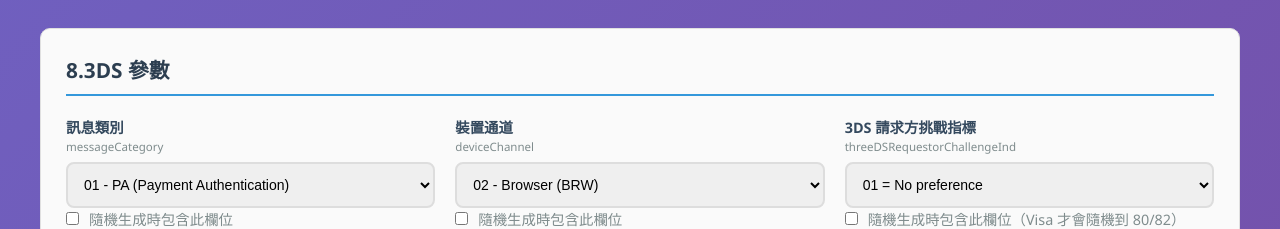
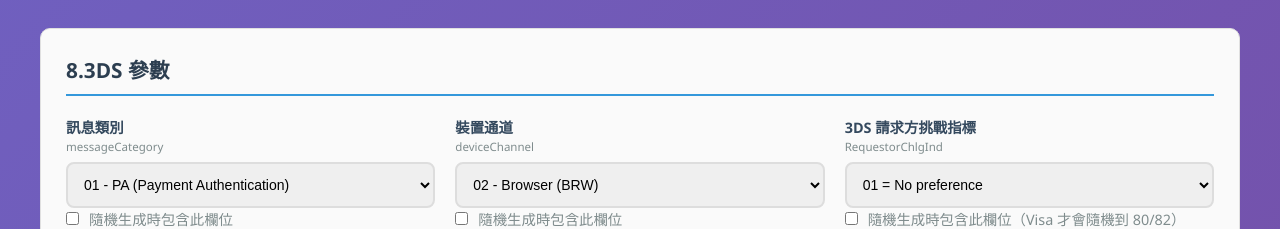
Before and after one commit to xclas721/Grafana-Test-data, a Vue app: page / in a window 1280 px wide. Shown: the part 3640-3869 px from the top of the page. Built offline with nearby package versions, Linux system fonts and the light colour scheme; the HTML template or start-up script is replaced by a standard one.

Commit message:
no message

```diff
--- a/src/components/TestInputForm.vue
+++ b/src/components/TestInputForm.vue
@@ -393,20 +393,14 @@ function generateRandom() {
     const ch = chans[Math.floor(Math.random() * chans.length)] as string
     set('deviceChannel', ch)
   }
-  // threeDSRequestorChallengeInd 隨機（僅在勾選時）- 僅當 ARes=C 且 RReq=N 時允許 01~10，否則強制 NULL_VALUE
+  // threeDSRequestorChallengeInd 隨機（僅在勾選時）- 無狀態限制，值域 01~10
   const ciToggle = document.getElementById(
     'enableThreeDSRequestorChallengeInd'
   ) as HTMLInputElement | null
   if (ciToggle?.checked) {
-    const aresEl = document.getElementById('aresTransStatus') as HTMLSelectElement | null
-    const rreqEl = document.getElementById('rreqTransStatus') as HTMLSelectElement | null
-    if (aresEl?.value === 'C' && rreqEl?.value === 'N') {
-      const cis = ['01', '02', '03', '04', '05', '06', '07', '08', '09', '10']
-      const pick = cis[Math.floor(Math.random() * cis.length)] as string
-      set('threeDSRequestorChallengeInd', pick)
-    } else {
-      set('threeDSRequestorChallengeInd', 'NULL_VALUE')
-    }
+    const cis = ['01', '02', '03', '04', '05', '06', '07', '08', '09', '10']
+    const pick = cis[Math.floor(Math.random() * cis.length)] as string
+    set('threeDSRequestorChallengeInd', pick)
   }
   // challengeCancel 自動隨機生成（僅在 ARes=C 且 RReq=N 時才會生效）
   const aresStatusEl = document.getElementById('aresTransStatus') as HTMLSelectElement | null
@@ -414,8 +408,8 @@ function generateRandom() {
   if (aresStatusEl?.value === 'C' && rreqStatusEl?.value === 'N') {
     // challengeCancel 值：01, 02, 03, 04, 05, 06, 07, 09, 10
     const challengeCancelValues = ['01', '02', '03', '04', '05', '06', '07', '09', '10']
-    // 80% 機率生成實際值，20% 機率為 NULL_VALUE
-    const shouldSetValue = Math.random() < 0.8
+    // 8% 機率生成實際值，92% 機率為 NULL_VALUE（確保 NULL_VALUE > 90%）
+    const shouldSetValue = Math.random() < 0.08
     if (shouldSetValue) {
       const cc = challengeCancelValues[Math.floor(Math.random() * challengeCancelValues.length)] as string
       set('challengeCancel', cc)
@@ -1546,7 +1540,7 @@ defineExpose({
         <div class="form-group">
           <label for="threeDSRequestorChallengeInd" class="bilingual-label">
             <span class="zh">3DS 請求方挑戰指標</span>
-            <span class="en">threeDSRequestorChallengeInd</span>
+            <span class="en">RequestorChlgInd</span>
           </label>
           <select id="threeDSRequestorChallengeInd" required>
             <option value="01" selected>01 = No preference</option>
```
